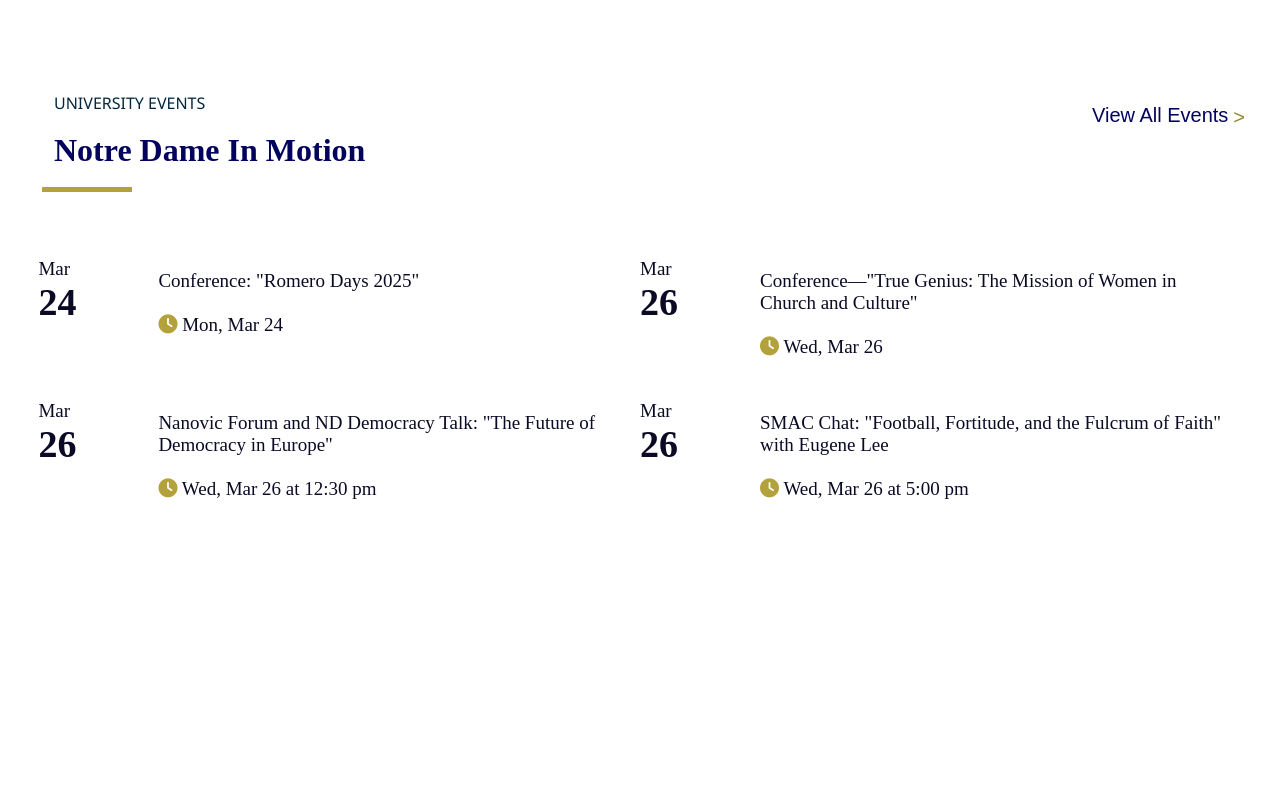
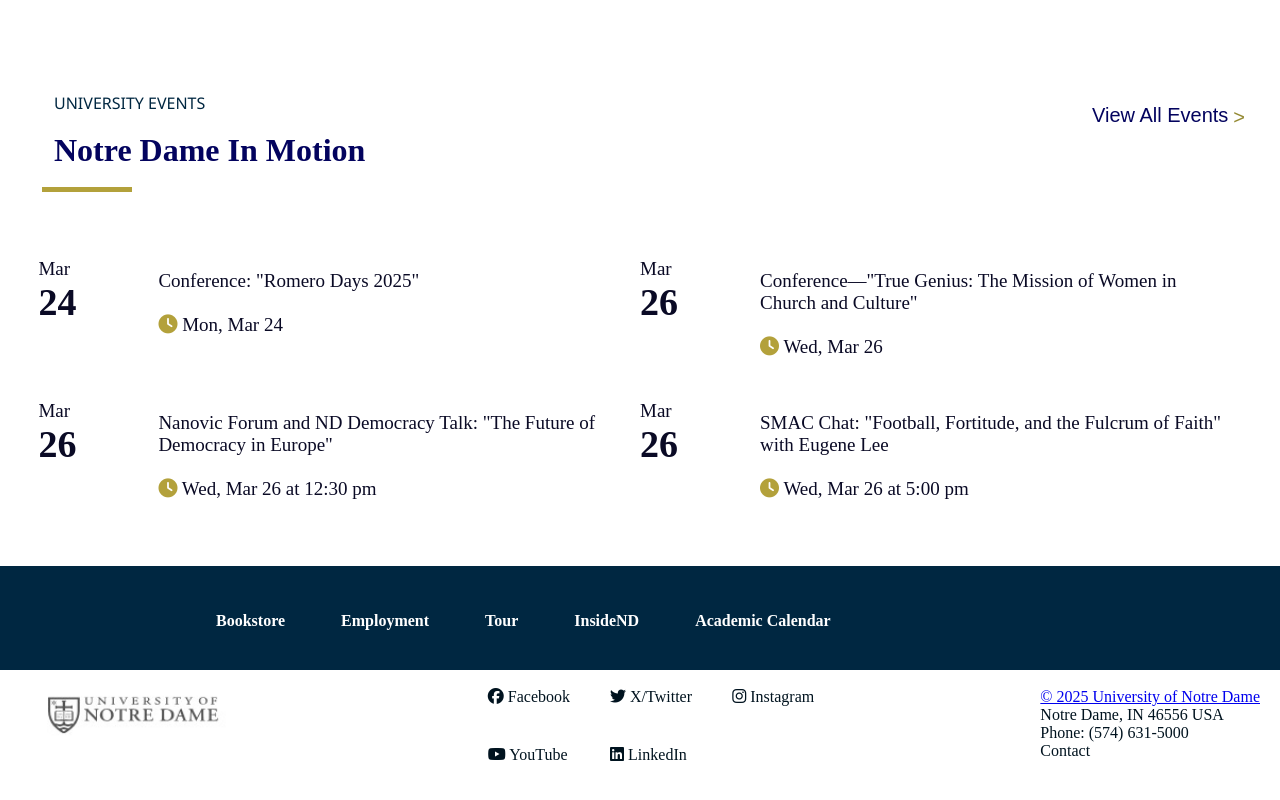
Before and after one commit to caleb-tuyisingize/Gate-of-cloning-css, a plain HTML site: page index.html in a window 1280 px wide. Shown: the part 4532-5332 px from the top of the page. Before the commit the page ends 5098 px from the top, so only its background shows below. Drawn offline with Linux system fonts and the light colour scheme.

Commit message:
My 23th  push of my cloning progress

```diff
--- a/img/index.css
+++ b/img/index.css
@@ -583,3 +583,61 @@ margin-top: -29%;
         transition: 0.6s;
         border-bottom: 3px solid rgb(118, 164, 194);
     }
+    .nav-topp{
+        padding: 12px;
+        padding-bottom: 12px;
+        width: 100%;
+        background-color: rgb(0, 39, 65);
+        display: flex;
+        height: 80px;
+        /* border-top: 4px solid rgb(148, 138, 51); */
+        /* border-bottom: 6px solid rgb(0, 19, 31); */
+        /* justify-content: space-between; */
+    }
+    .menu-11{
+
+        display: flex;
+        list-style-type: none;
+        font-weight: 800;
+        gap: 32px;
+    }
+    .nav-topp ul li{
+    padding: 12px;
+    }
+    .menu-fieldd{
+        margin-left:15% ;
+        /* border-right: 1px solid rgb(202, 192, 192); */
+        padding-right: 12px;
+        color: #fff;
+        padding-top: 4px;
+        height: 32px;
+    }
+    .nav-topp ul li:hover{
+        background-color: rgb(4, 75, 122);
+        border-radius: 7px;
+        height: 20px;
+        padding: 12px;
+        transition: 0.4s;
+    }
+    .pre-botom{
+        color: rgb(0, 19, 31);
+        font-weight: 100;
+        display: flex;
+        justify-content: space-between;
+    }
+    .links{
+        padding-right:20px ;
+        margin-left: -12px;
+    }
+    .platforms ul{
+        display: grid;
+        gap: 40px;
+        list-style-type: none;
+        grid-template-columns: 12fr 12fr 12fr;
+    }
+
+    .pre-botom img{
+        width: 220px;
+        height: 52px;
+        margin-left: 30px;
+    }
--- a/index.html
+++ b/index.html
@@ -376,7 +376,47 @@
             <br><i class="fa-solid fa-clock"></i> Wed, Mar 26 at 5:00 pm
         </div>
     </div>
+</div><br><br><br>
+<div class="pre-bot">
+    <nav class="nav-topp">
+    <div class="menu-fieldd"><br>
+        <ul class="menu-11">
+            <!-- <li>About</li> -->
+            <li>Bookstore</li>
+            <li>Employment</li>
+            <li>Tour</li>
+            <li>InsideND</li>
+            <li>Academic Calendar</li>
+        </ul>
+
+    </div>
+</nav>
+</div><br>
+
+
+<div class="pre-botom">
+<img src="./img/w-logo.jpg" alt="">
+<div class="platforms">
+    <ul>
+        <li><i class="fa-brands fa-facebook"></i> Facebook</li>
+        <li><i class="fa-brands fa-twitter"></i> X/Twitter</li>
+        <li><i class="fa-brands fa-instagram"></i> Instagram</li>
+        <li><i class="fa-brands fa-youtube"></i> YouTube</li>
+        <li><i class="fa-brands fa-linkedin"></i> LinkedIn</li>
+    </ul>
 </div>
+<div class="links">
+    <a href="#">&copy; 2025 University of Notre Dame</a><br>
+    Notre Dame, IN 46556 USA <br>
+    Phone: (574) 631-5000 <br>
+    Contact
+</div>
+    </div>
+</nav>
+</div>
+
+
+
 <br><br><br>
 </body>
 </html>
```
